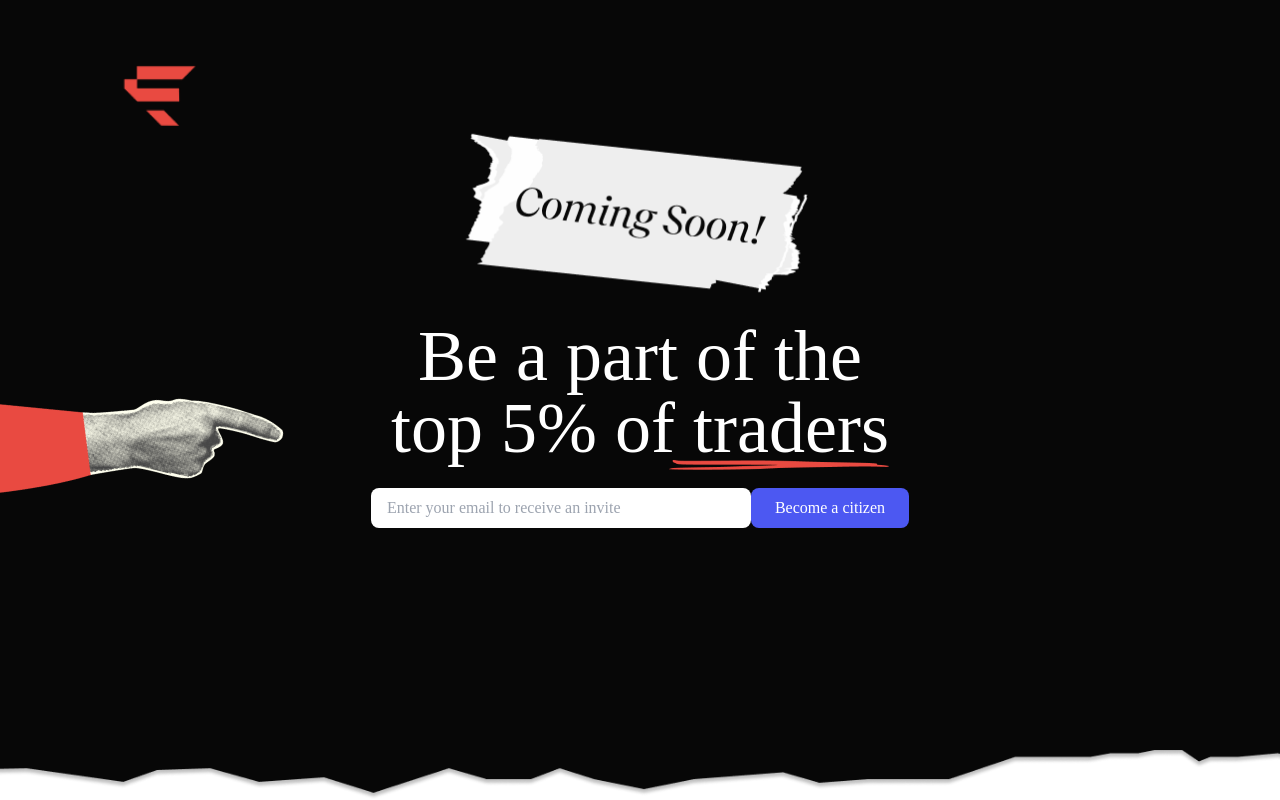
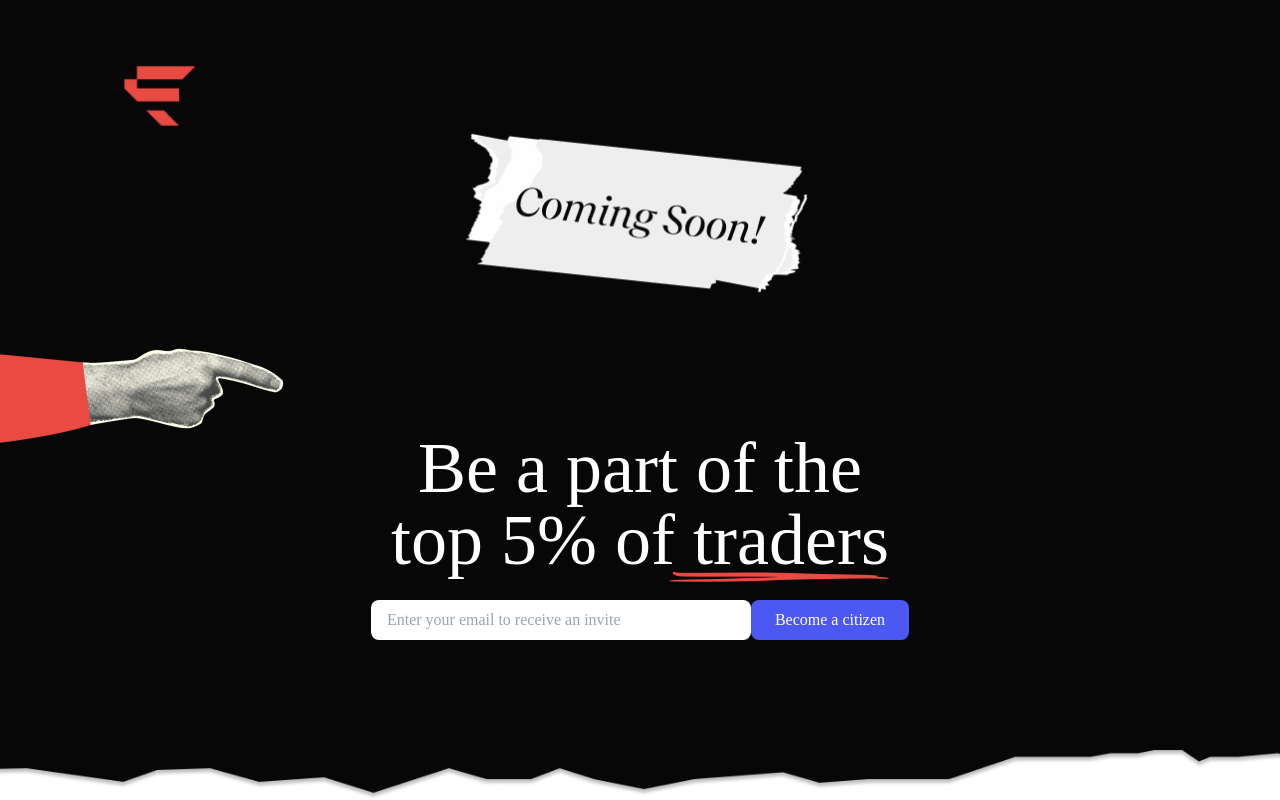
Before and after one commit to Dimension-1/zelora-money, a React (Create React App) app: page /coming-soon in a window 1280 px wide. Shown: the top 800 px of the page. Built offline with nearby package versions, Linux system fonts and the light colour scheme.

Commit message:
Update HeaderAndHeroSection2.jsx

```diff
--- a/src/components/HeaderAndHeroSection2.jsx
+++ b/src/components/HeaderAndHeroSection2.jsx
@@ -1,7 +1,6 @@
 import React, { useState } from "react";
 
 const HeaderAndHeroSection = () => {
-
   return (
     <section
       className="bg-cover bg-center text-white min-h-screen relative"
@@ -9,6 +8,8 @@ const HeaderAndHeroSection = () => {
         backgroundImage: `url('/Images/Navbar/Bg.png')`,
         backgroundSize: "cover",
         backgroundRepeat: "no-repeat",
+        width: "100vw",
+        height: "100vh",
       }}
     >
       <div className="mx-auto flex flex-col items-center md:items-center md:justify-between w-full md:max-w-6xl relative h-full">
@@ -25,11 +26,11 @@ const HeaderAndHeroSection = () => {
 
         {/* Hero Section */}
         <div className="flex flex-col items-center justify-center text-center px-6 pb-12 pt-32 h-full relative">
-        <img
-                src="/Images/Navbar/coming-soon.png"
-                alt="Underline"
-                className="absolute -top-12 md:-top-32"
-              />
+          <img
+            src="/Images/Navbar/coming-soon.png"
+            alt="Underline"
+            className="absolute -top-12 md:-top-32"
+          />
           <h1
             className="text-5xl md:text-6xl xl:text-7xl font-semibold leading-tight relative"
             style={{ fontFamily: "RecifeDisplay", fontWeight: 400 }}
@@ -66,7 +67,7 @@ const HeaderAndHeroSection = () => {
       <img
         src="/Images/Navbar/hand.png"
         alt="Hand pointing"
-        className="hidden md:block absolute w-auto h-auto top-[280px] transform"
+        className="hidden lg:block absolute w-auto h-auto top-[50%] left-0 transform -translate-y-1/2"
       />
     </section>
   );
```
